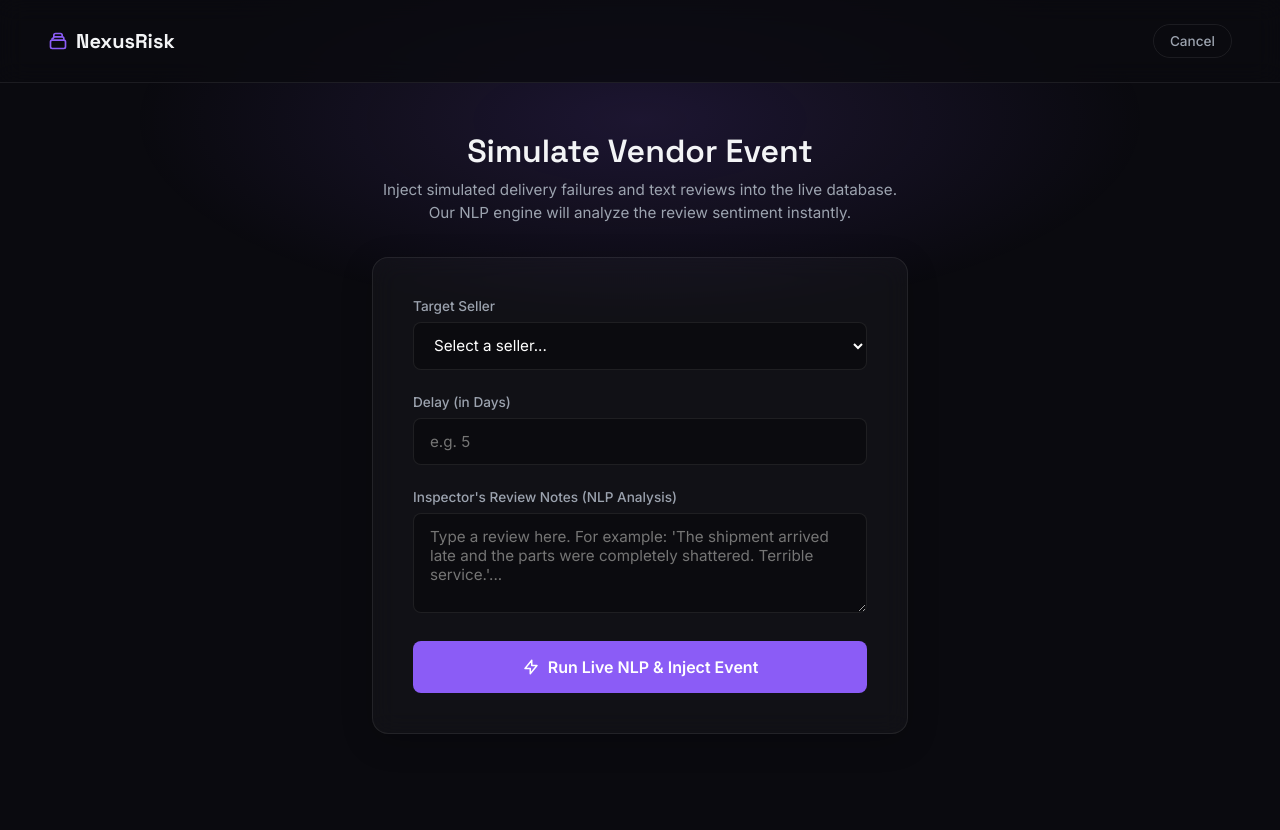
After one commit to kunjpatel007-gif/supply-chain-scorer, a Flask app: page /simulate in a window 1280 px wide. The commit adds this page. Run offline with Flask 3, Linux system fonts and the light colour scheme; the visitor is signed in with stand-in values (Sample User, id 1); data that the repository does not hold is empty.

Commit message:
Add End-to-End NLP Simulation Showcase Feature

```diff
--- /dev/null
+++ b/backend/routes/simulator.py
@@ -0,0 +1,78 @@
+from flask import Blueprint, request, redirect, url_for, session, flash, render_template
+from backend.firebase_client import db
+from vaderSentiment.vaderSentiment import SentimentIntensityAnalyzer
+import uuid
+import datetime
+
+simulator_bp = Blueprint('simulator', __name__)
+analyzer = SentimentIntensityAnalyzer()
+
+@simulator_bp.route('/simulate', methods=['GET', 'POST'])
+def simulate_event():
+    # Security: Ensure only logged in admins can access this page
+    if not session.get('logged_in'):
+        return redirect(url_for('auth.login'))
+
+    if request.method == 'POST':
+        seller_id = request.form.get('seller_id')
+        delay_days = request.form.get('delay_days')
+        review_text = request.form.get('review_text')
+
+        if not seller_id or not delay_days or not review_text:
+            flash("All fields are required to run the simulation.")
+            return redirect(url_for('simulator.simulate_event'))
+
+        try:
+            delay_days = int(delay_days)
+        except ValueError:
+            flash("Delay must be a number.")
+            return redirect(url_for('simulator.simulate_event'))
+
+        # Generate a shared Purchase Order ID for this simulated event
+        po_id = f"SIM-PO-{uuid.uuid4().hex[:8].upper()}"
+
+        # 1. NLP VADER Processing
+        scores = analyzer.polarity_scores(review_text)
+        compound_score = scores['compound']
+
+        # In our ML model, VaderSeverityWeight needs to be high for negative reviews.
+        # VADER compound: -1 (negative) to 1 (positive).
+        # We invert it so -1 becomes +1 severity penalty.
+        severity_weight = -compound_score
+
+        # 2. Inject Delivery Event
+        if delay_days > 0:
+            db.collection('deliveries').add({
+                'poId': po_id,
+                'delayDays': delay_days,
+                'timestamp': datetime.datetime.utcnow().isoformat()
+            })
+
+        # 3. Inject NLP Quality Inspection Event
+        db.collection('quality_inspections').add({
+            'poId': po_id,
+            'reviewScore': 1 if compound_score < -0.5 else 3 if compound_score < 0 else 5,
+            'rejectionFlag': 'Negative' if compound_score < -0.2 else 'None',
+            'VaderSeverityWeight': severity_weight,
+            'rawReviewText': review_text,
+            'timestamp': datetime.datetime.utcnow().isoformat()
+        })
+
+        # Also inject a mock po_lines entry so the pipeline can JOIN them
+        db.collection('po_lines').add({
+            'poId': po_id,
+            'sellerId': seller_id,
+            'lineNo': 1,
+            'productId': 'SIM-PROD-1',
+            'unitPriceAtOrder': 500.0,
+            'freightValue': 50.0
+        })
+
+        flash(f"Simulation logged for {seller_id}! NLP Severity: {severity_weight:.2f}")
+        return redirect(url_for('dashboard.index'))
+
+    # GET request: Fetch sellers for the dropdown
+    sellers_ref = db.collection('sellers').limit(50).stream()
+    sellers = [{'id': doc.id, 'name': doc.to_dict().get('sellerName', 'Unknown')} for doc in sellers_ref]
+
+    return render_template('simulate.html', sellers=sellers)
--- a/flask_webapp/app.py
+++ b/flask_webapp/app.py
@@ -9,10 +9,12 @@ def create_app():
     from backend.routes.auth import auth_bp
     from backend.routes.dashboard import dashboard_bp
     from backend.routes.sellers import sellers_bp
+    from backend.routes.simulator import simulator_bp
 
     app.register_blueprint(auth_bp)
     app.register_blueprint(dashboard_bp)
     app.register_blueprint(sellers_bp)
+    app.register_blueprint(simulator_bp)
 
     return app
 
--- a/flask_webapp/templates/index.html
+++ b/flask_webapp/templates/index.html
@@ -490,6 +490,10 @@
             <span class="brand-font">NexusRisk</span>
         </a>
         <div style="display: flex; gap: 1rem; align-items: center;">
+            <a href="{{ url_for('simulator.simulate_event') }}" class="nav-tag" style="background: rgba(52, 211, 153, 0.15); color: var(--safe); border: 1px solid rgba(52, 211, 153, 0.3);">
+                <svg fill="none" stroke="currentColor" viewBox="0 0 24 24" style="width:14px;height:14px;display:inline;vertical-align:text-bottom;margin-right:4px;"><path stroke-linecap="round" stroke-linejoin="round" stroke-width="2" d="M13 10V3L4 14h7v7l9-11h-7z"></path></svg>
+                Simulate Event
+            </a>
             <a href="{{ url_for('sellers.add_seller') }}" class="nav-tag" style="background: var(--accent-blue); color: white; border: none;">+ Add Seller</a>
             <div class="nav-tag">Main Dashboard</div>
             <a href="{{ url_for('auth.logout') }}" class="nav-tag" style="background: rgba(255,107,107,0.15); color: var(--danger);">Logout</a>
--- /dev/null
+++ b/flask_webapp/templates/simulate.html
@@ -0,0 +1,293 @@
+<!DOCTYPE html>
+<html lang="en">
+<head>
+    <meta charset="UTF-8">
+    <meta name="viewport" content="width=device-width, initial-scale=1.0">
+    <title>Simulate Vendor Event | NexusRisk</title>
+    <link rel="preconnect" href="https://fonts.googleapis.com">
+    <link rel="preconnect" href="https://fonts.gstatic.com" crossorigin>
+    <link href="https://fonts.googleapis.com/css2?family=Inter:wght@300;400;500;600&family=Space+Grotesk:wght@400;500;600;700&display=swap" rel="stylesheet">
+    <style>
+        :root {
+            --bg-color: #0a0a0f;
+            --card-bg: rgba(255, 255, 255, 0.03);
+            --card-border: rgba(255, 255, 255, 0.08);
+            --text-main: #f3f4f6;
+            --text-muted: #9ca3af;
+            --accent-blue: #8b5cf6;
+            --danger: #ff6b6b;
+            --warning: #f0a030;
+            --safe: #34d399;
+        }
+
+        * {
+            box-sizing: border-box;
+            margin: 0;
+            padding: 0;
+        }
+
+        body {
+            background-color: var(--bg-color);
+            color: var(--text-main);
+            font-family: 'Inter', sans-serif;
+            min-height: 100vh;
+            display: flex;
+            flex-direction: column;
+            position: relative;
+            overflow-x: hidden;
+            animation: fadeIn 0.8s ease-out;
+            padding-bottom: 3rem;
+        }
+
+        body::before {
+            content: '';
+            position: fixed;
+            top: -10%;
+            left: 50%;
+            transform: translateX(-50%);
+            width: 80%;
+            height: 400px;
+            background: radial-gradient(ellipse at center, rgba(139, 92, 246, 0.15) 0%, rgba(10, 10, 15, 0) 70%);
+            z-index: -1;
+            pointer-events: none;
+        }
+
+        @keyframes fadeIn {
+            from { opacity: 0; transform: translateY(10px); }
+            to { opacity: 1; transform: translateY(0); }
+        }
+
+        nav {
+            display: flex;
+            justify-content: space-between;
+            align-items: center;
+            padding: 1.5rem 3rem;
+            border-bottom: 1px solid var(--card-border);
+            background: rgba(10, 10, 15, 0.8);
+            backdrop-filter: blur(12px);
+            position: sticky;
+            top: 0;
+            z-index: 100;
+        }
+
+        .brand {
+            font-family: 'Space Grotesk', sans-serif;
+            font-size: 1.25rem;
+            font-weight: 700;
+            display: flex;
+            align-items: center;
+            gap: 0.5rem;
+            color: var(--text-main);
+            text-decoration: none;
+        }
+
+        .brand svg {
+            width: 20px;
+            height: 20px;
+            color: var(--accent-blue);
+        }
+
+        .nav-actions {
+            display: flex;
+            gap: 1rem;
+            align-items: center;
+        }
+
+        .btn-outline {
+            background: transparent;
+            color: var(--text-muted);
+            border: 1px solid var(--card-border);
+            padding: 0.5rem 1rem;
+            border-radius: 20px;
+            font-size: 0.85rem;
+            font-weight: 500;
+            cursor: pointer;
+            text-decoration: none;
+            transition: all 0.2s;
+        }
+
+        .btn-outline:hover {
+            color: var(--text-main);
+            border-color: var(--text-muted);
+            background: rgba(255, 255, 255, 0.05);
+        }
+
+        main {
+            max-width: 600px;
+            margin: 3rem auto;
+            width: 100%;
+            padding: 0 2rem;
+        }
+
+        .page-header {
+            margin-bottom: 2rem;
+            text-align: center;
+        }
+
+        h1 {
+            font-family: 'Space Grotesk', sans-serif;
+            font-weight: 600;
+            font-size: 2rem;
+            margin-bottom: 0.5rem;
+        }
+
+        .subtitle {
+            color: var(--text-muted);
+            font-size: 0.95rem;
+            line-height: 1.5;
+        }
+
+        .glass-card {
+            background: var(--card-bg);
+            border: 1px solid var(--card-border);
+            border-radius: 16px;
+            padding: 2.5rem;
+            backdrop-filter: blur(12px);
+            box-shadow: 0 8px 32px rgba(0, 0, 0, 0.2);
+        }
+
+        .form-group {
+            margin-bottom: 1.5rem;
+        }
+
+        label {
+            display: block;
+            font-size: 0.85rem;
+            font-weight: 500;
+            color: var(--text-muted);
+            margin-bottom: 0.5rem;
+        }
+
+        select, input, textarea {
+            width: 100%;
+            background: rgba(0, 0, 0, 0.3);
+            border: 1px solid var(--card-border);
+            border-radius: 8px;
+            padding: 0.8rem 1rem;
+            color: white;
+            font-family: 'Inter', sans-serif;
+            font-size: 0.95rem;
+            transition: all 0.2s;
+        }
+
+        select:focus, input:focus, textarea:focus {
+            outline: none;
+            border-color: var(--accent-blue);
+            background: rgba(139, 92, 246, 0.05);
+            box-shadow: 0 0 0 3px rgba(139, 92, 246, 0.1);
+        }
+
+        select option {
+            background: var(--bg-color);
+            color: white;
+        }
+
+        textarea {
+            resize: vertical;
+            min-height: 100px;
+        }
+
+        .flash-messages {
+            margin-bottom: 1.5rem;
+        }
+
+        .flash-message {
+            background: rgba(255, 107, 107, 0.1);
+            border: 1px solid rgba(255, 107, 107, 0.3);
+            color: var(--danger);
+            padding: 1rem;
+            border-radius: 8px;
+            font-size: 0.9rem;
+            margin-bottom: 0.5rem;
+            text-align: center;
+        }
+
+        .btn-primary {
+            width: 100%;
+            background: var(--accent-blue);
+            color: white;
+            border: none;
+            padding: 1rem;
+            border-radius: 8px;
+            font-size: 1rem;
+            font-weight: 600;
+            font-family: 'Inter', sans-serif;
+            cursor: pointer;
+            transition: all 0.2s;
+            margin-top: 1rem;
+            display: flex;
+            justify-content: center;
+            align-items: center;
+            gap: 0.5rem;
+        }
+
+        .btn-primary:hover {
+            background: #7c3aed;
+            transform: translateY(-1px);
+        }
+
+        .btn-primary svg {
+            width: 18px;
+            height: 18px;
+        }
+
+    </style>
+</head>
+<body>
+    <nav>
+        <div class="brand">
+            <svg fill="none" stroke="currentColor" viewBox="0 0 24 24"><path stroke-linecap="round" stroke-linejoin="round" stroke-width="2" d="M19 11H5m14 0a2 2 0 012 2v6a2 2 0 01-2 2H5a2 2 0 01-2-2v-6a2 2 0 012-2m14 0V9a2 2 0 00-2-2M5 11V9a2 2 0 002-2m0 0V5a2 2 0 012-2h6a2 2 0 012 2v2M7 7h10"></path></svg>
+            NexusRisk
+        </div>
+        <div class="nav-actions">
+            <a href="{{ url_for('dashboard.index') }}" class="btn-outline">Cancel</a>
+        </div>
+    </nav>
+
+    <main>
+        <div class="page-header">
+            <h1>Simulate Vendor Event</h1>
+            <p class="subtitle">Inject simulated delivery failures and text reviews into the live database. Our NLP engine will analyze the review sentiment instantly.</p>
+        </div>
+
+        <div class="flash-messages">
+            {% with messages = get_flashed_messages() %}
+              {% if messages %}
+                {% for message in messages %}
+                  <div class="flash-message">{{ message }}</div>
+                {% endfor %}
+              {% endif %}
+            {% endwith %}
+        </div>
+
+        <div class="glass-card">
+            <form method="POST" action="{{ url_for('simulator.simulate_event') }}">
+                <div class="form-group">
+                    <label>Target Seller</label>
+                    <select name="seller_id" required>
+                        <option value="" disabled selected>Select a seller...</option>
+                        {% for seller in sellers %}
+                            <option value="{{ seller.id }}">{{ seller.id }} - {{ seller.name }}</option>
+                        {% endfor %}
+                    </select>
+                </div>
+
+                <div class="form-group">
+                    <label>Delay (in Days)</label>
+                    <input type="number" name="delay_days" placeholder="e.g. 5" min="0" required>
+                </div>
+
+                <div class="form-group">
+                    <label>Inspector's Review Notes (NLP Analysis)</label>
+                    <textarea name="review_text" placeholder="Type a review here. For example: 'The shipment arrived late and the parts were completely shattered. Terrible service.'..." required></textarea>
+                </div>
+
+                <button type="submit" class="btn-primary">
+                    <svg fill="none" stroke="currentColor" viewBox="0 0 24 24"><path stroke-linecap="round" stroke-linejoin="round" stroke-width="2" d="M13 10V3L4 14h7v7l9-11h-7z"></path></svg>
+                    Run Live NLP & Inject Event
+                </button>
+            </form>
+        </div>
+    </main>
+</body>
+</html>
--- a/requirements.txt
+++ b/requirements.txt
@@ -8,3 +8,4 @@ python-dotenv==1.0.1
 
 scikit-learn==1.4.2
 tqdm==4.66.4
+vaderSentiment==3.3.2
```
Also changed, not shown: artifacts/nlp_simulation_plan.md (added, +46 -0 lines), test_simulator.py (added, +48 -0 lines).
